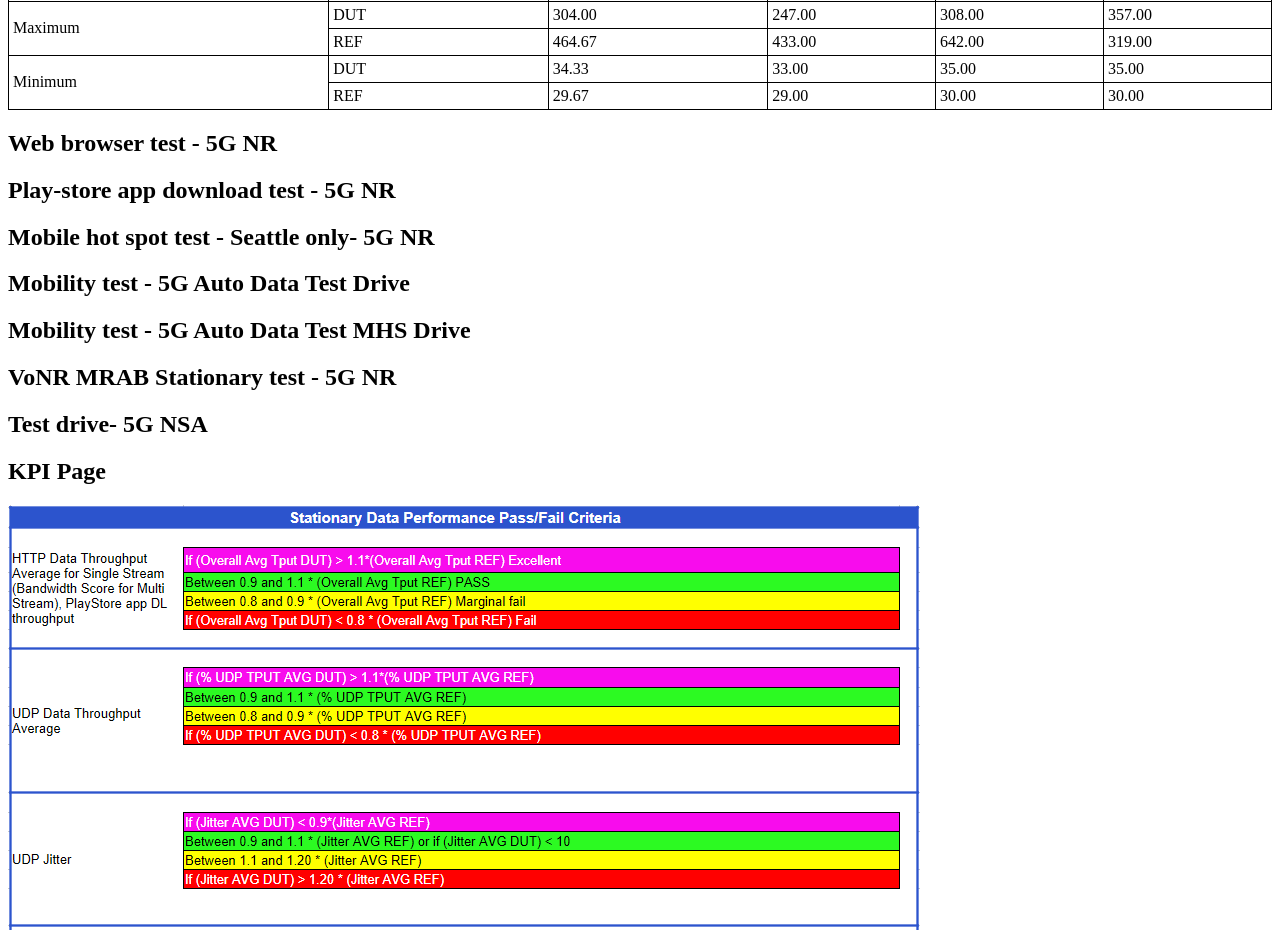
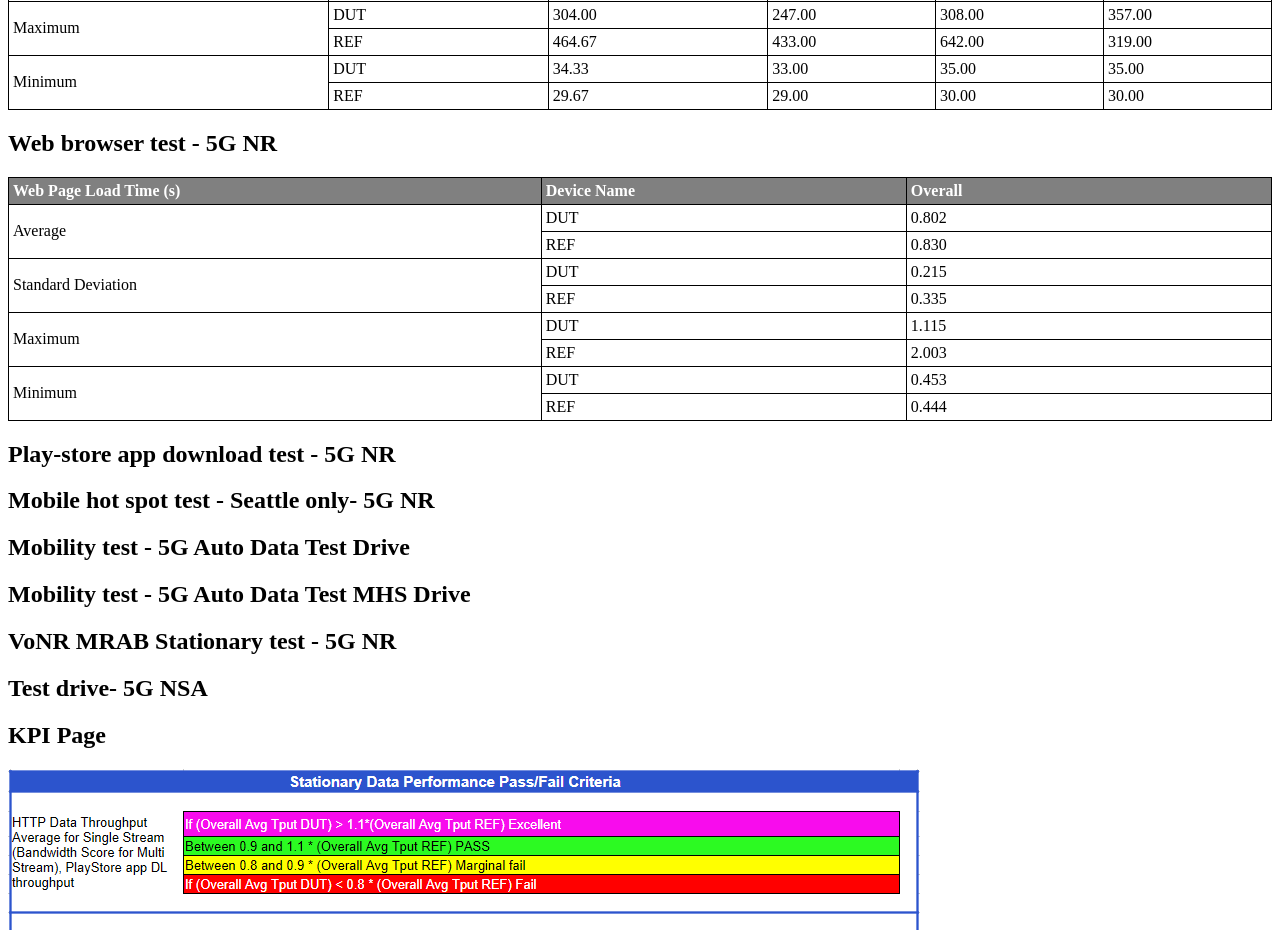
Before and after one commit to LiJieSu0/Fit4Launch_Report, a React (Create React App) app in the folder report-generator-app/: page / in a window 1280 px wide. Shown: the part 5400-6330 px from the top of the page. Built offline with nearby package versions, Linux system fonts and the light colour scheme; what chartjs-plugin-datalabels would draw is missing.

Commit message:
add web browser time detail page

```diff
--- a/report-generator-app/src/ReportDetails/DataPerformance/DpDetailsPage.js
+++ b/report-generator-app/src/ReportDetails/DataPerformance/DpDetailsPage.js
@@ -5,6 +5,7 @@ import Dp_httpSS_Component from './Statoinary/Dp_httpSS_Component';
 import Dp_httpMS_Component from './Statoinary/Dp_httpMS_Component';
 import Dp_Udp_Component from './Statoinary/Dp_Udp_Component';
 import Dp_Ping_Component from './Statoinary/Dp_Ping_Component';
+import Dp_Webbrowser_Component from './Statoinary/Dp_Webbrowser_Component';
 
 function DpDetailsPage() {
 
@@ -17,10 +18,8 @@ function DpDetailsPage() {
       <Dp_httpMS_Component />
       <Dp_Udp_Component />
       <Dp_Ping_Component/>
+      <Dp_Webbrowser_Component />
 
-      <div className='page-content'>
-      <h2>Web browser test - 5G NR</h2>
-      </div>
       <div className='page-content'>
       <h2>Play-store app download test - 5G NR</h2>
       </div>
--- /dev/null
+++ b/report-generator-app/src/ReportDetails/DataPerformance/Statoinary/Dp_Webbrowser_Component.js
@@ -0,0 +1,27 @@
+import React from "react";
+import DpWebTable from "./Table/DpWebTable";
+import WebBrowserData from '../../../DataFiles/SA/DpWebResults/Web Browser.json';
+
+function Dp_Webbrowser_Component(){
+    const dutKey = "_CH01_TMO-dut_5G auto_ETSI Kepler web page hosted on Spirent mediaserver_Good Coverage_DA Test";
+    const refKey = "_CH02_TMO-ref_5G auto_ETSI Kepler web page hosted on Spirent mediaserver_Good Coverage_DA Test";
+
+    const dutData = WebBrowserData[dutKey];
+    const refData = WebBrowserData[refKey];
+
+    const Dp_WebData = [
+        { category: "Average", dut: { device: "DUT", overall: dutData["Web Page Load Time"]["Mean"].toFixed(3) }, ref: { device: "REF", overall: refData["Web Page Load Time"]["Mean"].toFixed(3) } },
+        { category: "Standard Deviation", dut: { device: "DUT", overall: dutData["Web Page Load Time"]["Standard Deviation"].toFixed(3) }, ref: { device: "REF", overall: refData["Web Page Load Time"]["Standard Deviation"].toFixed(3) } },
+        { category: "Maximum", dut: { device: "DUT", overall: dutData["Web Page Load Time"]["Maximum"].toFixed(3) }, ref: { device: "REF", overall: refData["Web Page Load Time"]["Maximum"].toFixed(3) } },
+        { category: "Minimum", dut: { device: "DUT", overall: dutData["Web Page Load Time"]["Minimum"].toFixed(3) }, ref: { device: "REF", overall: refData["Web Page Load Time"]["Minimum"].toFixed(3) } },
+    ];
+
+    return(
+        <div className='page-content'>
+            <h2>Web browser test - 5G NR</h2>
+            <DpWebTable data={Dp_WebData} />
+        </div>
+    )
+};
+
+export default Dp_Webbrowser_Component;
--- /dev/null
+++ b/report-generator-app/src/ReportDetails/DataPerformance/Statoinary/Table/DpWebTable.js
@@ -0,0 +1,40 @@
+import React from "react";
+import '../../../../StyleScript/Restricted_Report_Style.css';
+
+function DpWebTable({ data }) {
+    // 'data' prop is expected to be an array of objects, each representing a row.
+    // For now, we'll use placeholder data or empty strings as requested.
+
+    const tableData = data;
+
+    return (
+        <div className="">
+            <table className="device-info-table dp-details-table">
+                <thead>
+                    <tr>
+                        <th>Web Page Load Time (s)</th>
+                        <th>Device Name</th>
+                        <th>Overall</th>
+                    </tr>
+                </thead>
+                <tbody>
+                    {tableData.map((row, index) => (
+                        <React.Fragment key={index}>
+                            <tr>
+                                <td rowSpan="2">{row.category}</td>
+                                <td>{row.dut.device}</td>
+                                <td>{row.dut.overall}</td>
+                            </tr>
+                            <tr>
+                                <td>{row.ref.device}</td>
+                                <td>{row.ref.overall}</td>
+                            </tr>
+                        </React.Fragment>
+                    ))}
+                </tbody>
+            </table>
+        </div>
+    );
+}
+
+export default DpWebTable;
```
